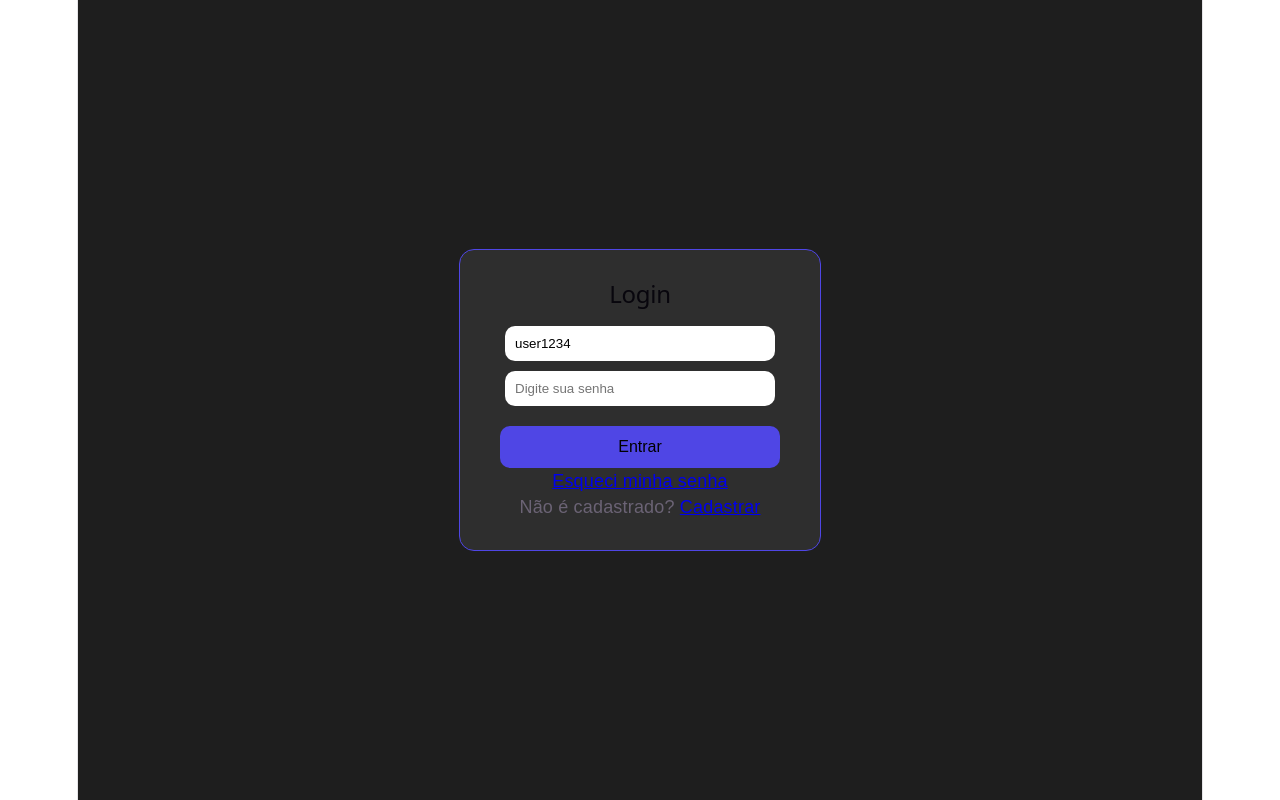
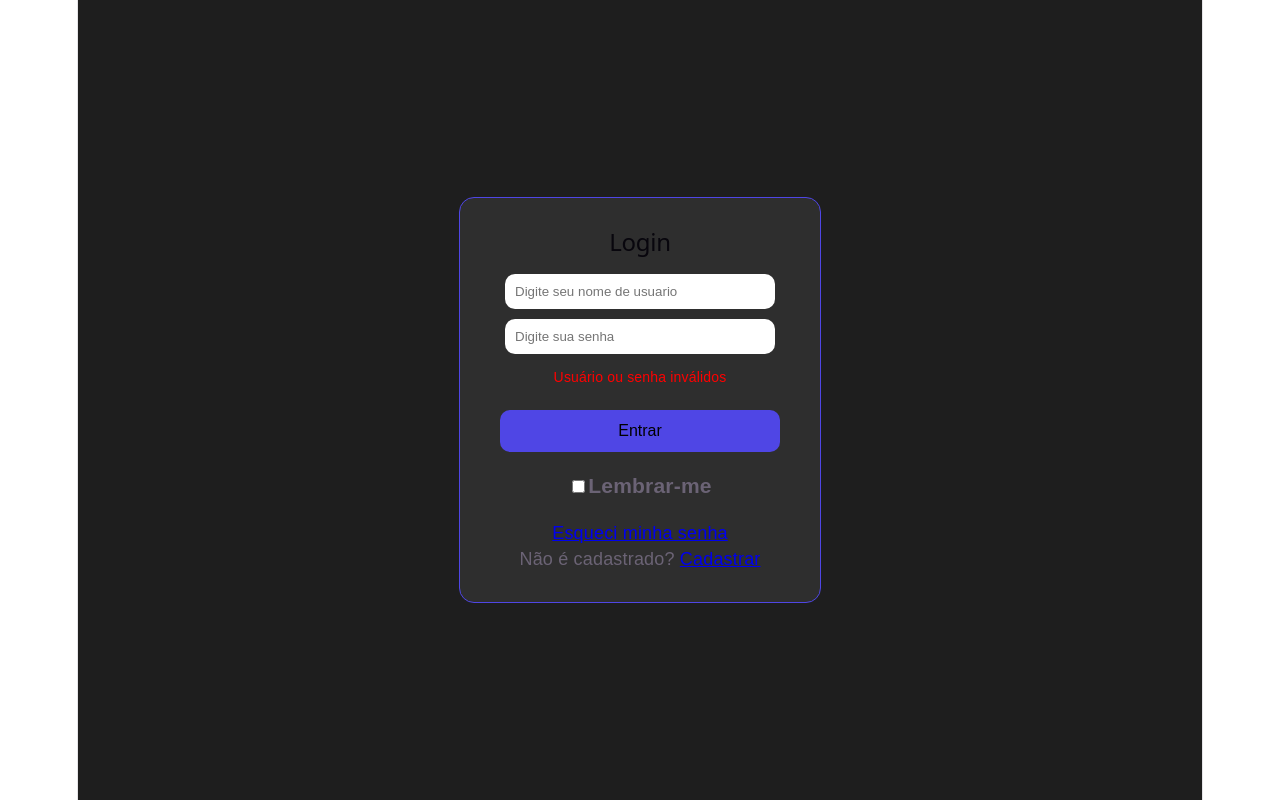
Before and after one commit to BLOTMD/FrontEnd, a React (Vite) app in the folder meu-app/: page /login in a window 1280 px wide. Both pictures are taken after a click on the button "Entrar". Built offline with nearby package versions, Linux system fonts and the light colour scheme.

Commit message:
Checagem de senha e user

```diff
--- a/meu-app/src/pages/public/login/Login.module.css
+++ b/meu-app/src/pages/public/login/Login.module.css
@@ -65,3 +65,8 @@
     background-color: #3731a3;
 
 }
+.erro {
+  color: red;
+  font-size: 14px;
+  margin-top: 10px;
+}
--- a/meu-app/src/pages/public/login/Login.tsx
+++ b/meu-app/src/pages/public/login/Login.tsx
@@ -4,15 +4,24 @@ import { useState } from 'react';
 
 function Login()
     {
-    const [user, setUser] = useState("user1234");
+    const [user, setUser] = useState("");
+    const [senha, setSenha] = useState("");
+    const [erro, setErro] = useState("");
 
-    function exibeUser() {
-        console.log(user);
+    function entrar() {
+    if (user !== "user1234" || senha !== "1234") {
+        setErro("Usuário ou senha inválidos");
+        return;
     }
+
+    setErro("");
+    console.log("Login correto");
+}
 
     function getUser(input: HTMLInputElement) {
         setUser(input.value);
     }
+
 
     return (
         <>
@@ -23,13 +32,28 @@ function Login()
 
                     <h2>Login</h2>
 
-                        <input type="username" placeholder="Digite seu nome de usuario" value={user} onChange={(x) => getUser(x.target)}
+                        <input type="username"
+                        placeholder="Digite seu nome de usuario"
+                        value={user}
+                        onChange={(html) =>
+                        setUser(html.target.value)}
                         className={styles.input} id="usuario" />
 
-                        <input type="password" placeholder="Digite sua senha" className={styles.input} id="senha" />
+                        <input
+                            type="password"
+                            placeholder="Digite sua senha"
+                            value={senha}
+                            onChange={(html) => setSenha(html.target.value)}
+                            className={styles.input}
+                            id="senha"
+                        />
 
-                        <button onClick={exibeUser} className={styles['botao-entrar']} id="entrar">Entrar</button>
+                        {erro && <p className={styles.erro}>{erro}</p>}
 
+                        <button onClick={entrar} className={styles['botao-entrar']} id="entrar">Entrar</button>
+
+                        <h3><input type="checkbox" id="lembrar" name="lembrar" value="Lembrar" />
+                        <label for="lembrar">Lembrar-me</label></h3>
 
                         <div><a href="#">Esqueci minha senha</a></div>
 
```
